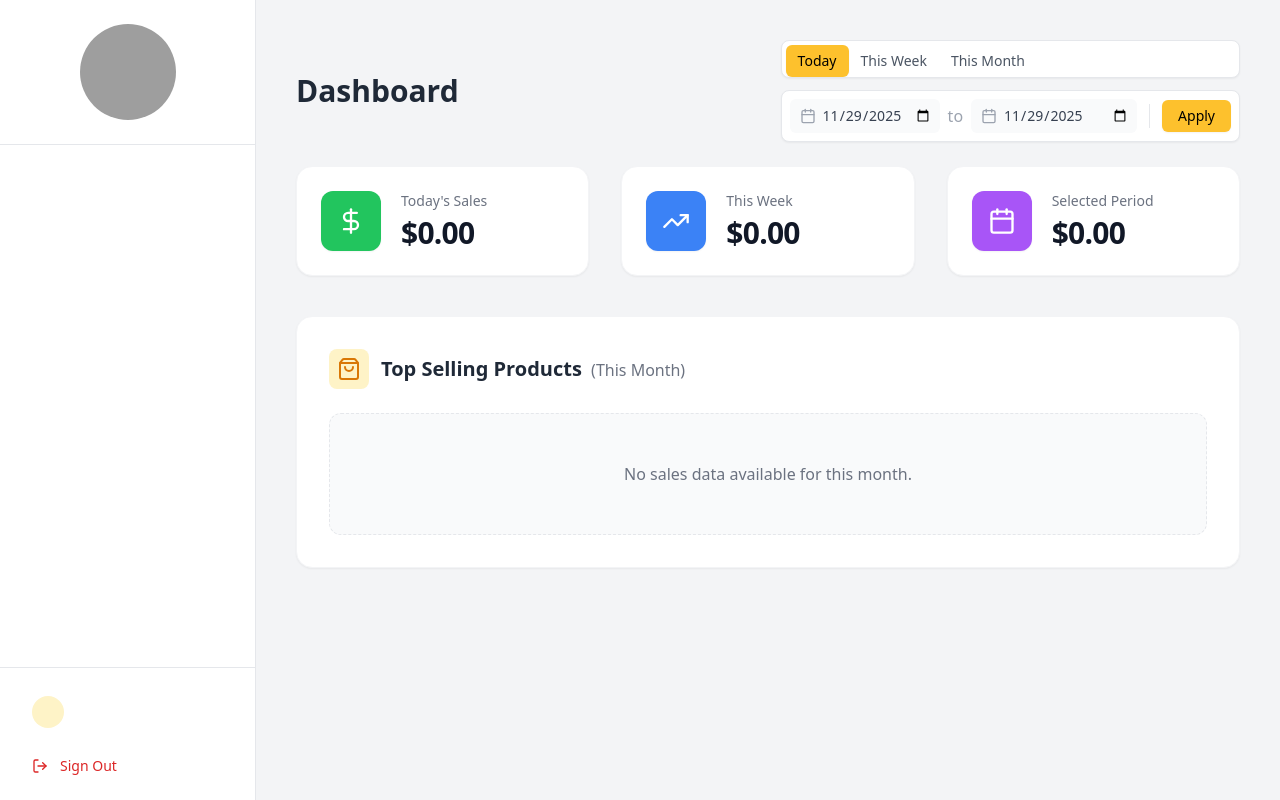
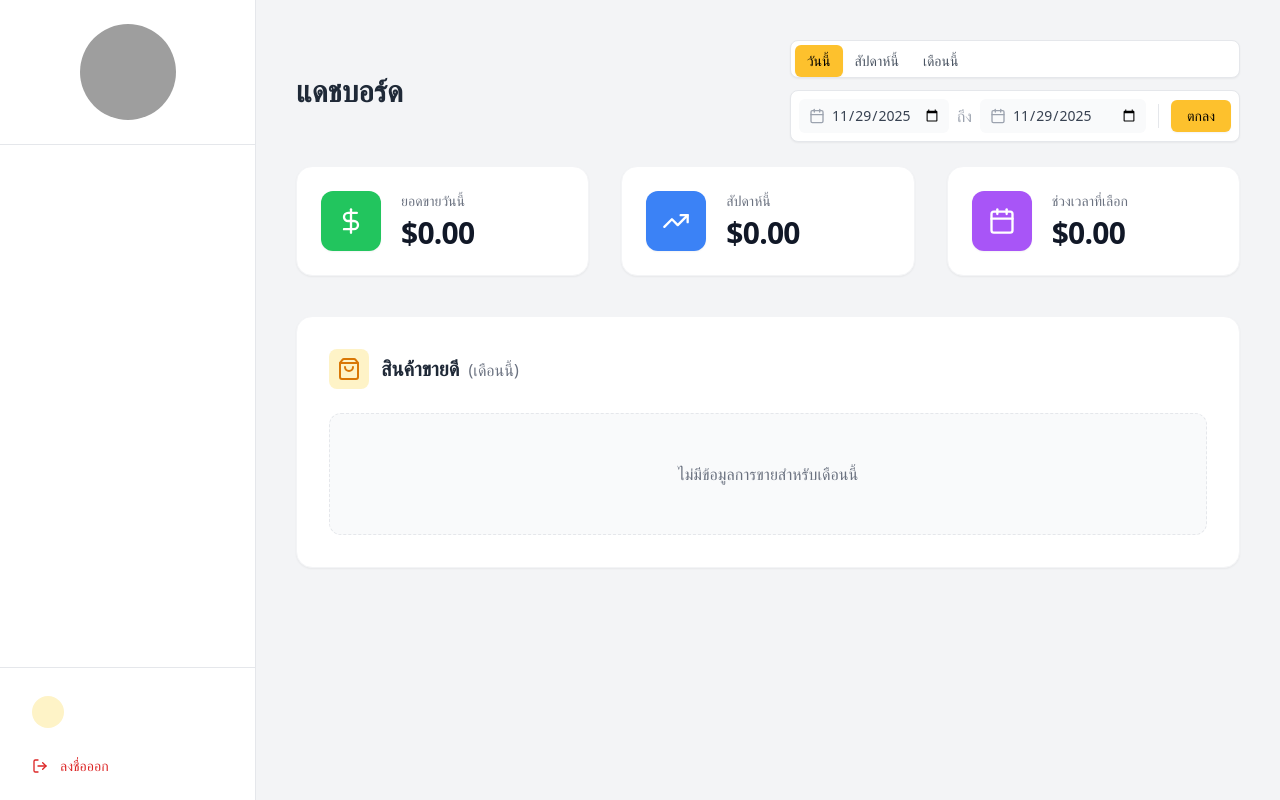
Before and after one commit to nuttaponsrpn/Kiki-POS, a Nuxt app: page /dashboard in a window 1280 px wide. Built offline with nearby package versions, Linux system fonts and the light colour scheme; grey boxes are pictures that could not be loaded.

Commit message:
feat: Add initial core POS pages, components, and modals.

```diff
--- a/app/components/ConfirmModal.vue
+++ b/app/components/ConfirmModal.vue
@@ -25,11 +25,11 @@ defineEmits<{
         ]">
           <AlertTriangle class="w-6 h-6" />
         </div>
-        <h3 class="text-lg font-bold text-gray-900">{{ title || 'Confirm Action' }}</h3>
+        <h3 class="text-lg font-bold text-gray-900">{{ title || 'ยืนยันการดำเนินการ' }}</h3>
       </div>
 
       <p class="text-gray-600 mb-6">
-        {{ message || 'Are you sure you want to proceed?' }}
+        {{ message || 'คุณต้องการดำเนินการหรือไม่?' }}
       </p>
 
       <div class="flex justify-end gap-3">
@@ -37,7 +37,7 @@ defineEmits<{
           @click="$emit('cancel')"
           class="px-4 py-2 text-gray-700 bg-gray-100 rounded-lg hover:bg-gray-200 font-medium transition-colors"
         >
-          {{ cancelText || 'Cancel' }}
+          {{ cancelText || 'ยกเลิก' }}
         </button>
         <button
           @click="$emit('confirm')"
@@ -48,7 +48,7 @@ defineEmits<{
               : 'bg-kiki-yellow text-black hover:bg-primary-500'
           ]"
         >
-          {{ confirmText || 'Confirm' }}
+          {{ confirmText || 'ยืนยัน' }}
         </button>
       </div>
     </div>
--- a/app/components/ProductModal.vue
+++ b/app/components/ProductModal.vue
@@ -115,10 +115,10 @@ const handleSubmit = async () => {
 
         <div class="flex justify-end gap-3 mt-6">
           <button type="button" @click="$emit('close')" class="px-4 py-2 text-sm font-medium text-gray-700 bg-gray-100 rounded-md hover:bg-gray-200">
-            Cancel
+            ยกเลิก
           </button>
           <button type="submit" :disabled="loading" class="px-4 py-2 text-sm font-medium text-white bg-kiki-yellow rounded-md hover:bg-primary-600 disabled:opacity-50 text-black">
-            {{ loading ? 'Saving...' : 'Save' }}
+            {{ loading ? 'กำลังบันทึก...' : 'บันทึก' }}
           </button>
         </div>
       </form>
--- a/app/layouts/default.vue
+++ b/app/layouts/default.vue
@@ -5,10 +5,10 @@ const { user, logout } = useAuth()
 const isSidebarOpen = ref(false)
 
 const allLinks = [
-  { name: 'Dashboard', icon: BarChart3, to: '/dashboard', roles: ['admin'] },
+  { name: 'แดชบอร์ด', icon: BarChart3, to: '/dashboard', roles: ['admin'] },
   { name: 'POS', icon: LayoutGrid, to: '/', roles: ['admin', 'user'] },
-  { name: 'Products', icon: Package, to: '/products', roles: ['admin'] },
-  { name: 'History', icon: History, to: '/history', roles: ['admin', 'user'] },
+  { name: 'รายการสินค้า', icon: Package, to: '/products', roles: ['admin'] },
+  { name: 'ประวัติการขาย', icon: History, to: '/history', roles: ['admin', 'user'] },
 ]
 
 const links = computed(() => {
@@ -31,9 +31,9 @@ const showLogoutConfirm = ref(false)
   <div class="flex h-[100dvh] bg-gray-100 overflow-hidden">
     <ConfirmModal
       v-if="showLogoutConfirm"
-      title="Sign Out"
-      message="Are you sure you want to sign out of your account?"
-      confirm-text="Sign Out"
+      title="ลงชื่อออก"
+      message="คุณต้องการลงชื่อออกหรือไม่?"
+      confirm-text="ลงชื่อออก"
       type="danger"
       @confirm="confirmLogout"
       @cancel="showLogoutConfirm = false"
@@ -96,7 +96,7 @@ const showLogoutConfirm = ref(false)
           class="flex items-center gap-3 px-4 py-2 text-red-600 hover:bg-red-50 rounded-lg w-full transition-colors text-sm font-medium"
         >
           <LogOut class="w-4 h-4" />
-          Sign Out
+          ลงชื่อออก
         </button>
       </div>
     </aside>
--- a/app/pages/dashboard.vue
+++ b/app/pages/dashboard.vue
@@ -7,7 +7,7 @@ const getToday = () => new Date().toISOString().split('T')[0]
 
 const startDate = ref(getToday())
 const endDate = ref(getToday())
-const activeFilter = ref('Today')
+const activeFilter = ref('วันนี้')
 
 const setQuickFilter = (filter: string) => {
   activeFilter.value = filter
@@ -15,12 +15,12 @@ const setQuickFilter = (filter: string) => {
   const end = today.toISOString().split('T')[0]
   let start = end
 
-  if (filter === 'This Week') {
+  if (filter === 'สัปดาห์นี้') {
     const day = today.getDay()
     const diff = today.getDate() - day + (day === 0 ? -6 : 1) // adjust when day is sunday
     const monday = new Date(today.setDate(diff))
     start = monday.toISOString().split('T')[0]
-  } else if (filter === 'This Month') {
+  } else if (filter === 'เดือนนี้') {
     start = new Date(today.getFullYear(), today.getMonth(), 1).toISOString().split('T')[0]
   }
 
@@ -55,10 +55,10 @@ onMounted(() => {
 })
 
 const cards = computed(() => [
-  { label: 'Today\'s Sales', value: `$${stats.value.today.toFixed(2)}`, icon: DollarSign, color: 'bg-green-500' },
-  { label: 'This Week', value: `$${stats.value.week.toFixed(2)}`, icon: TrendingUp, color: 'bg-blue-500' },
+  { label: 'ยอดขายวันนี้', value: `$${stats.value.today.toFixed(2)}`, icon: DollarSign, color: 'bg-green-500' },
+  { label: 'สัปดาห์นี้', value: `$${stats.value.week.toFixed(2)}`, icon: TrendingUp, color: 'bg-blue-500' },
   {
-    label: startDate.value && endDate.value ? 'Selected Period' : 'This Month',
+    label: startDate.value && endDate.value ? 'ช่วงเวลาที่เลือก' : 'เดือนนี้',
     value: `$${stats.value.month.toFixed(2)}`,
     icon: Calendar,
     color: 'bg-purple-500'
@@ -70,13 +70,13 @@ const cards = computed(() => [
   <div class="h-full overflow-y-auto">
     <div class="p-4 lg:p-10 max-w-7xl mx-auto pb-32">
       <div class="flex flex-col xl:flex-row justify-between items-start xl:items-center mb-6 gap-4">
-        <h1 class="text-2xl lg:text-3xl font-bold text-gray-800">Dashboard</h1>
+        <h1 class="text-2xl lg:text-3xl font-bold text-gray-800">แดชบอร์ด</h1>
 
         <div class="flex flex-col w-full xl:w-auto gap-3">
           <!-- Quick Filters -->
           <div class="flex overflow-x-auto pb-1 xl:pb-0 bg-white p-1 rounded-lg shadow-sm border border-gray-200 scrollbar-hide">
             <button
-              v-for="filter in ['Today', 'This Week', 'This Month']"
+              v-for="filter in ['วันนี้', 'สัปดาห์นี้', 'เดือนนี้']"
               :key="filter"
               @click="setQuickFilter(filter)"
               :class="[
@@ -101,7 +101,7 @@ const cards = computed(() => [
                 <Calendar class="w-4 h-4 text-gray-400 absolute left-2.5 top-1/2 -translate-y-1/2 pointer-events-none" />
               </div>
 
-              <span class="text-gray-400 font-medium text-center hidden sm:block">to</span>
+              <span class="text-gray-400 font-medium text-center hidden sm:block">ถึง</span>
 
               <div class="relative flex-1">
                 <input
@@ -120,7 +120,7 @@ const cards = computed(() => [
               @click="applyFilter"
               class="w-full sm:w-auto bg-kiki-yellow text-black px-4 py-1.5 rounded-md text-sm font-medium hover:bg-primary-500 transition-colors shadow-sm"
             >
-              Apply
+              ตกลง
             </button>
           </div>
         </div>
@@ -145,12 +145,12 @@ const cards = computed(() => [
           <div class="p-2 bg-primary-100 rounded-lg text-primary-600 shrink-0">
             <ShoppingBag class="w-6 h-6" />
           </div>
-          <span class="leading-tight py-1">Top Selling Products <span class="text-gray-500 font-normal text-base block sm:inline sm:ml-1">(This Month)</span></span>
+          <span class="leading-tight py-1">สินค้าขายดี <span class="text-gray-500 font-normal text-base block sm:inline sm:ml-1">(เดือนนี้)</span></span>
         </h2>
 
-        <div v-if="loading" class="text-center py-12 text-gray-500">Loading stats...</div>
+        <div v-if="loading" class="text-center py-12 text-gray-500">กำลังโหลดข้อมูล...</div>
         <div v-else-if="stats.topProducts.length === 0" class="text-center py-12 text-gray-500 bg-gray-50 rounded-xl border border-dashed border-gray-200">
-          No sales data available for this month.
+          ไม่มีข้อมูลการขายสำหรับเดือนนี้
         </div>
 
         <div v-else class="space-y-6">
@@ -161,7 +161,7 @@ const cards = computed(() => [
             <div class="flex-1 min-w-0">
               <div class="flex justify-between mb-1 md:mb-2 items-end gap-2">
                 <span class="font-semibold text-gray-900 text-base md:text-lg truncate">{{ product.name }}</span>
-                <span class="text-primary-600 font-bold bg-primary-100 px-2 py-0.5 md:px-3 md:py-1 rounded-full text-xs md:text-sm whitespace-nowrap">{{ product.quantity }} sold</span>
+                <span class="text-primary-600 font-bold bg-primary-100 px-2 py-0.5 md:px-3 md:py-1 rounded-full text-xs md:text-sm whitespace-nowrap">{{ product.quantity }} ชิ้น</span>
               </div>
               <div class="w-full bg-gray-100 rounded-full h-3 overflow-hidden">
                 <div
--- a/app/pages/history.vue
+++ b/app/pages/history.vue
@@ -65,7 +65,7 @@ const orderToDelete = ref<string | null>(null)
             <td colspan="5" class="px-6 py-4">Loading...</td>
           </tr>
           <tr v-else-if="orders.length === 0">
-            <td colspan="5" class="px-6 py-4 text-center text-gray-500">No orders found</td>
+            <td colspan="5" class="px-6 py-4 text-center text-gray-500">ไม่พบรายการขาย</td>
           </tr>
           <template v-for="order in orders" :key="order.id">
             <tr class="hover:bg-gray-50 cursor-pointer" @click="toggleExpand(order.id)">
@@ -119,9 +119,9 @@ const orderToDelete = ref<string | null>(null)
 
     <ConfirmModal
       v-if="showDeleteConfirm"
-      title="Delete Order"
-      message="Are you sure you want to delete this order? This action cannot be undone and will restore product stock."
-      confirm-text="Delete"
+      title="ลบรายการขาย"
+      message="คุณต้องการลบรายการขายหรือไม่?"
+      confirm-text="ลบ"
       type="danger"
       @confirm="confirmDelete"
       @cancel="showDeleteConfirm = false"
--- a/app/pages/index.vue
+++ b/app/pages/index.vue
@@ -48,7 +48,7 @@ const filteredProducts = computed(() => {
           <input
             v-model="searchQuery"
             type="text"
-            placeholder="Search products..."
+            placeholder="ค้นหาสินค้า..."
             class="w-full pl-10 pr-4 py-2 border border-gray-300 rounded-lg focus:ring-2 focus:ring-primary-500 focus:border-primary-500"
           >
         </div>
@@ -98,7 +98,7 @@ const filteredProducts = computed(() => {
     <!-- Right Sidebar (Desktop Cart) -->
     <div class="hidden lg:flex w-96 bg-white border-l border-gray-200 flex-col shadow-xl z-10 h-full">
       <div class="p-4 border-b border-gray-200">
-        <h2 class="text-lg font-bold">Current Order</h2>
+        <h2 class="text-lg font-bold">รายการที่สั่ง</h2>
       </div>
       <CartSidebar />
     </div>
@@ -119,7 +119,7 @@ const filteredProducts = computed(() => {
       <div class="absolute inset-0 bg-black bg-opacity-50 backdrop-blur-sm" @click="isCartOpen = false"></div>
       <div class="absolute inset-y-0 right-0 w-full max-w-sm bg-white flex flex-col shadow-2xl transform transition-transform h-full">
         <div class="p-4 border-b border-gray-200 flex justify-between items-center bg-white z-10">
-          <h2 class="text-lg font-bold">Current Order</h2>
+          <h2 class="text-lg font-bold">รายการที่สั่ง</h2>
           <button
             @click="isCartOpen = false"
             class="p-2 -mr-2 text-gray-500 hover:text-gray-700 hover:bg-gray-100 rounded-full"
```
Also changed, not shown: app/components/CartSidebar.vue (+4 -4 lines), app/components/PaymentModal.vue (+8 -8 lines), app/pages/products/index.vue (+9 -9 lines).
